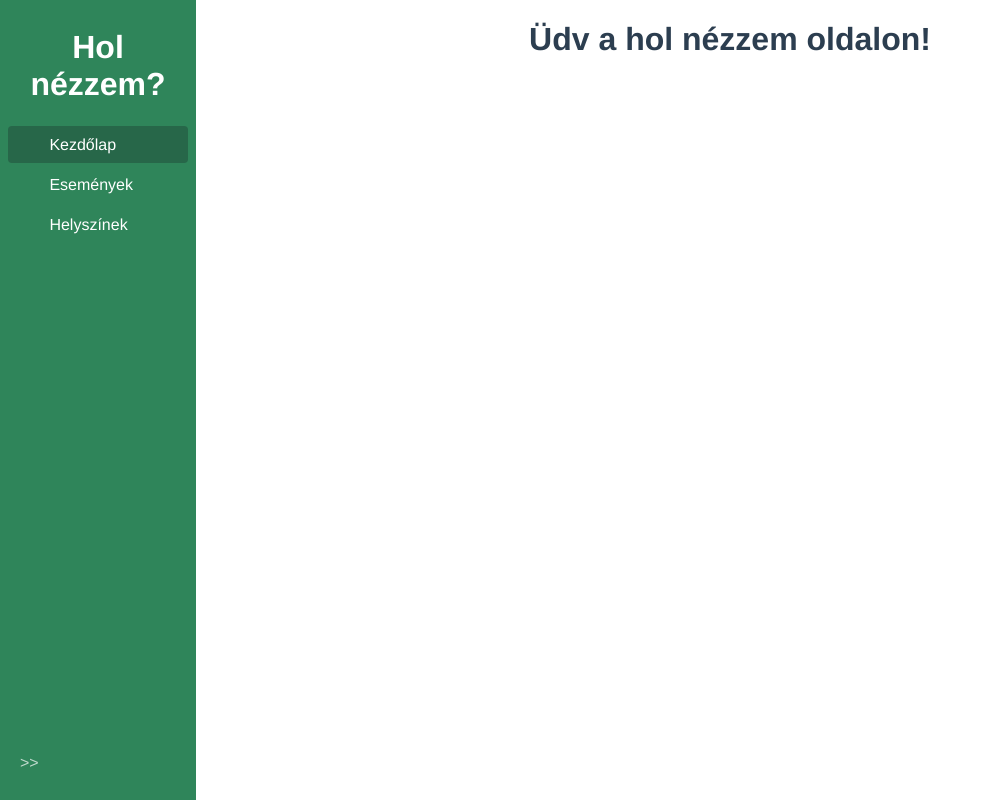
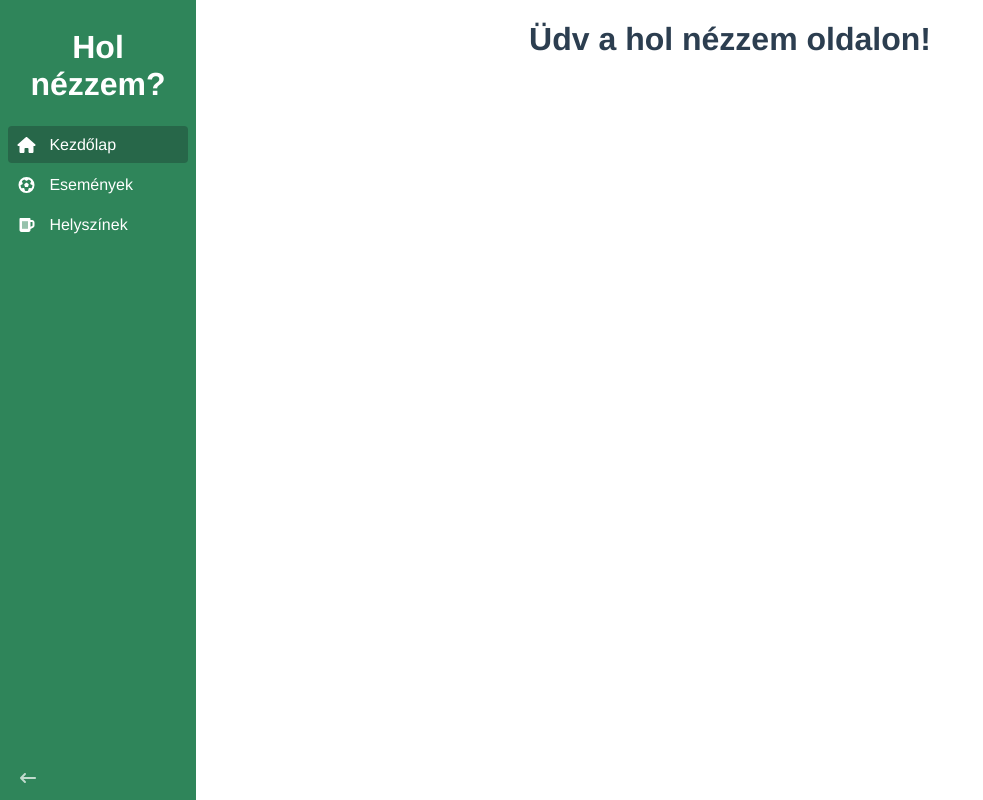
Before and after one commit to denkoksz/where-to-watch-client, a Vue app: page / in a window 1280 px wide. Shown: the whole page, without its empty margins (0-983 px from the left). Built offline with nearby package versions, Linux system fonts and the light colour scheme.

Commit message:
add some icons

```diff
--- a/package.json
+++ b/package.json
@@ -10,7 +10,7 @@
     "@fortawesome/fontawesome-svg-core": "^6.1.1",
     "@fortawesome/free-regular-svg-icons": "^6.1.1",
     "@fortawesome/free-solid-svg-icons": "^6.1.1",
-    "@fortawesome/vue-fontawesome": "^2.0.6",
+    "@fortawesome/vue-fontawesome": "^3.0.0-5",
     "core-js": "^3.8.3",
     "vue": "^3.2.13",
     "vue-router": "^4.0.3"
--- a/src/components/navbar/Navbar.vue
+++ b/src/components/navbar/Navbar.vue
@@ -8,16 +8,16 @@
       <span v-else>Hol nézzem?</span>
     </h1>
 
-    <NavbarLink to="/" icon="fas fa-home">Kezdőlap</NavbarLink>
-    <NavbarLink to="/sportevents" icon="fas fa-event">Események</NavbarLink>
-    <NavbarLink to="/bars" icon="fas fa-bar">Helyszínek</NavbarLink>
+    <NavbarLink to="/" :icon="['fas', 'house']">Kezdőlap</NavbarLink>
+    <NavbarLink to="/sportevents" :icon="['fas', 'futbol']">Események</NavbarLink>
+    <NavbarLink to="/bars" :icon="['fas', 'beer']">Helyszínek</NavbarLink>
 
     <span
         class="collapse-icon"
         :class="{ 'rotate-180': collapsed }"
         @click="toggleSidebar"
     >
-      <p class="toggle">>></p>
+      <font-awesome-icon class="toggle" :icon="['fas', 'arrow-left-long']" />
     </span>
   </div>
 </template>
--- a/src/components/navbar/NavbarLink.vue
+++ b/src/components/navbar/NavbarLink.vue
@@ -1,6 +1,6 @@
 <template>
   <router-link :to="to" class="link" :class="{ active: isActive}">
-    <i class="icon" :class="icon"/>
+    <font-awesome-icon class="icon" :icon="icon" />
     <transition name="fade">
       <span v-if="!collapsed">
         <slot/>
@@ -17,7 +17,7 @@ import {collapsed} from "@/components/navbar/state";
 export default {
   props: {
     to: { type: String, required: true},
-    icon: { type: String, required: true}
+    icon: { type: Array, required: true}
   },
   setup(props) {
     const route = useRoute();
--- a/src/main.js
+++ b/src/main.js
@@ -1,5 +1,14 @@
-import { createApp } from 'vue'
-import App from './App.vue'
-import router from './router'
+import { createApp } from 'vue';
+import App from './App.vue';
+import router from './router';
+import { library } from "@fortawesome/fontawesome-svg-core";
+import { fas } from "@fortawesome/free-solid-svg-icons";
+import { FontAwesomeIcon } from "@fortawesome/vue-fontawesome";
 
-createApp(App).use(router).mount('#app')
+
+library.add(fas);
+
+createApp(App)
+    .use(router)
+    .component("font-awesome-icon", FontAwesomeIcon)
+    .mount("#app");
```
Also changed, not shown: 1 other file (tests, documents, lock files or other folders).
